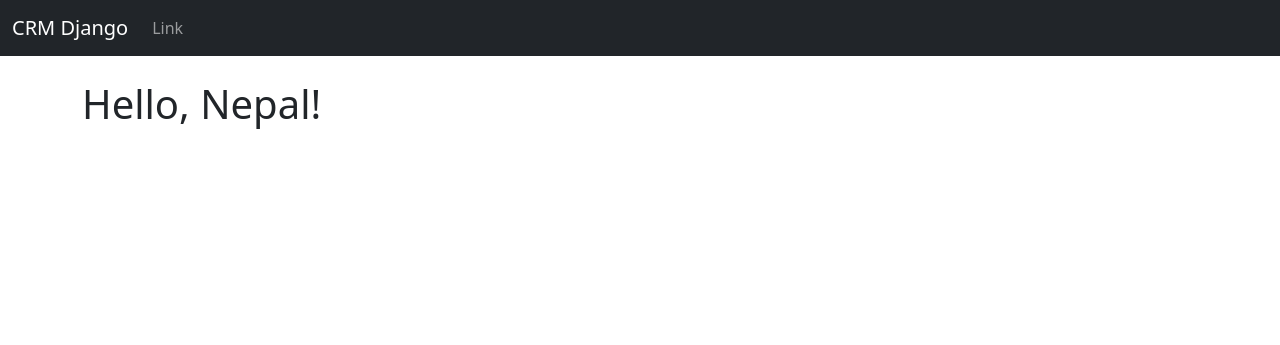
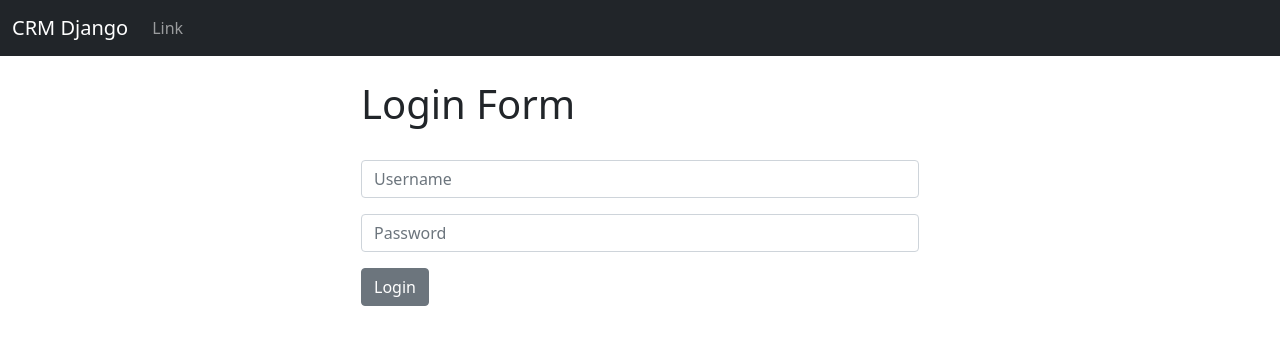
Before and after one commit to reeya3/CRM, a Django app: page / in a window 1280 px wide. Shown: the top 345 px of the page. Run offline with Django 4.2, Linux system fonts and the light colour scheme.

Commit message:
added user login feature

```diff
--- a/website/templates/base.html
+++ b/website/templates/base.html
@@ -14,6 +14,16 @@
     {% include 'nav.html' %}
     <div class="container">
         <br/>
+        {% if messages %}
+          {% for message in messages%}
+            <div class="alert alert-warning d-flex align-items-center" role="alert">
+              <svg class="bi flex-shrink-0 me-2" width="24" height="24" role="img" aria-label="Warning:"><use xlink:href="#exclamation-triangle-fill"/></svg>
+              <div>
+                  {{message}}
+              </div>
+            </div>
+          {% endfor %}
+        {% endif %}
         {% block content %}
         {% endblock %}
     </div>
--- a/website/templates/home.html
+++ b/website/templates/home.html
@@ -1,5 +1,24 @@
 
     {% extends 'base.html' %}
     {% block content %}
-        <h1>Hello, Nepal!</h1>
+    <div class="col-md-6 offset-md-3">
+        {% if user.is_authenticated %}
+        <h1>Welcome {{user}} </h1><br/>
+        {% else %}
+        <h1>Login Form</h1>
+        <br/>
+        <form action="{% url 'home' %}" method="POST">
+            {% csrf_token %}
+            <form>
+                <div class="mb-3">
+                  <input type="text" class="form-control" aria-describedby="emailHelp" placeholder="Username" name="Username" required>
+                </div>
+                <div class="mb-3">
+                  <input type="password" class="form-control" placeholder="Password" name="Password" required>
+                </div>
+                <button type="submit" class="btn btn-secondary">Login</button>
+              </form>
+        </form>
+    </div>
+    {% endif %}
     {% endblock %}
--- a/website/urls.py
+++ b/website/urls.py
@@ -3,4 +3,6 @@ from . import views
 
 urlpatterns = [
     path('', views.home, name='home'),
+    # path('login/', views.login_user, name='login')
+    # path('logout/', views.logout_user, name='logout')
 ]
--- a/website/views.py
+++ b/website/views.py
@@ -1,5 +1,25 @@
-from django.shortcuts import render
+from django.shortcuts import render, redirect
+from django.contrib.auth import authenticate, login, logout
+from django.contrib import messages
 
 # Create your views here.
 def home(request):
-    return render(request, 'home.html', {})
+    if request.method == 'POST':
+        username = request.POST['Username']
+        password = request.POST['Password']
+        user = authenticate(request, username=username, password=password)
+        if user is not None:
+            login(request, user)
+            messages.success(request, "You have been logged in")
+            return redirect('home')
+        else:
+            messages.error(request, 'Incorrect username or password. please try again with correct credentials')
+            return redirect('home')
+    else:
+        return render(request, 'home.html', {})
+
+def login_user(request):
+    return render(request, 'login.html' ,{})
+
+def logout_user(request):
+    return render(request, 'logout.html' ,{})
```
